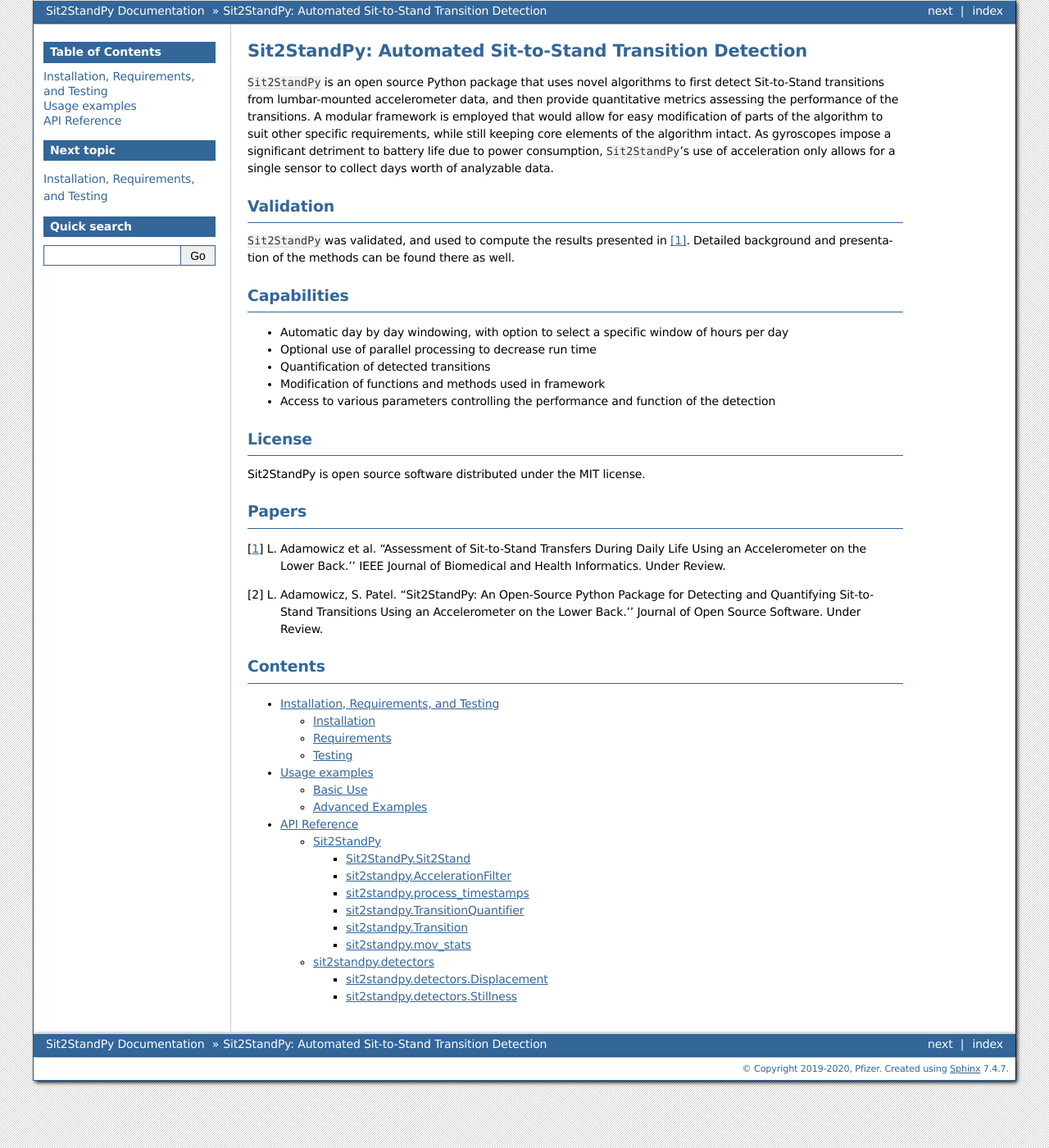
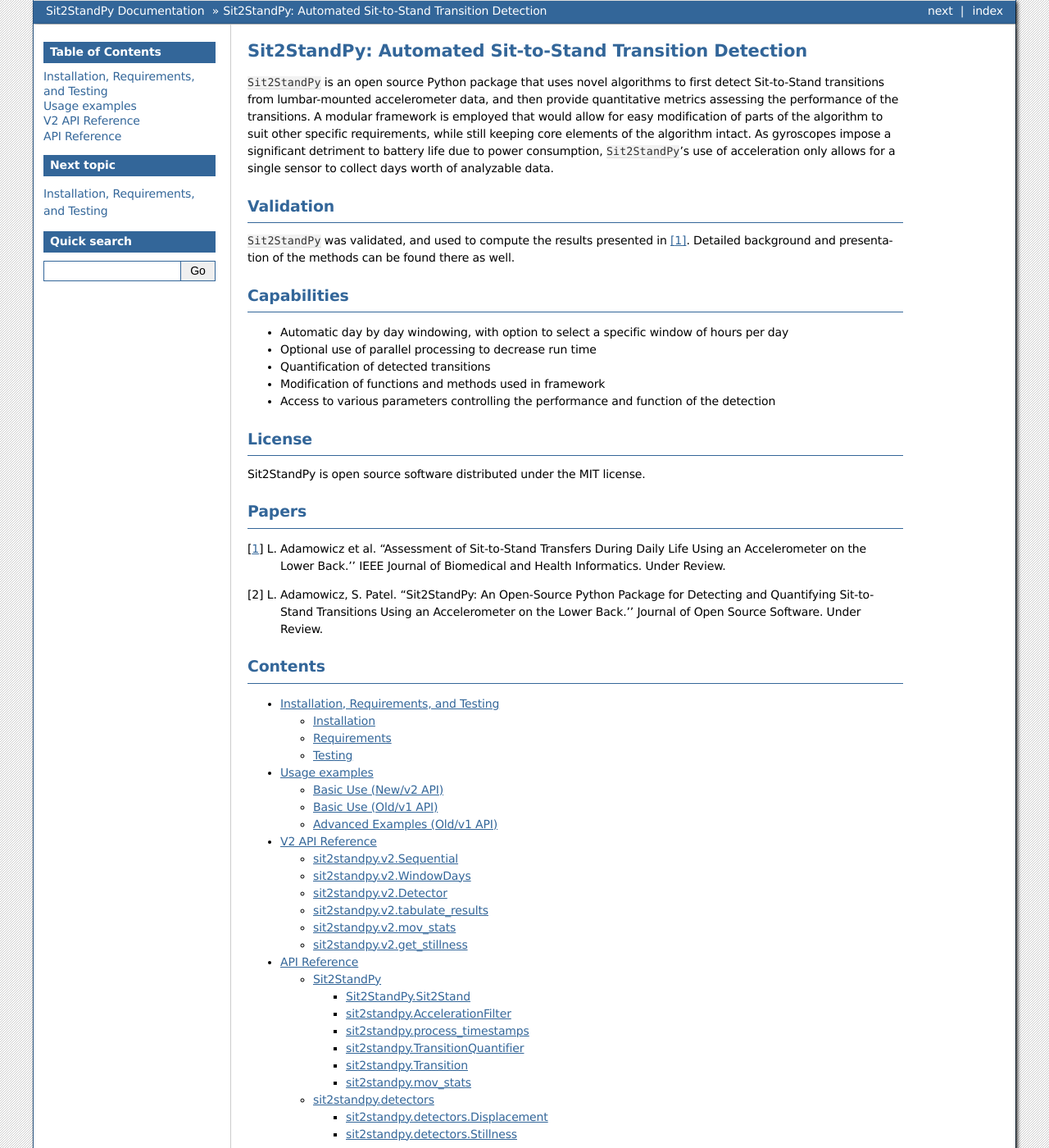
Before and after one commit to pfizer-opensource/sit2standpy, a Sphinx documentation site: the page built from docs/index.rst, in a window 1280 px wide and 1400 px high. Shown: the whole window at 82% size. Built offline with Sphinx 7.4.7, drawn with Linux system fonts in a browser that asks for light colours.

```diff
--- a/docs/index.rst
+++ b/docs/index.rst
@@ -45,4 +45,5 @@ Contents
 
    installation
    usage
+   refv2/index
    ref/index
--- /dev/null
+++ b/docs/refv2/day_window.WindowDays.rst
@@ -0,0 +1,7 @@
+sit2standpy.v2.WindowDays
+------------------------------------
+
+.. currentmodule:: sit2standpy.v2.day_window
+
+.. autoclass:: WindowDays
+    :members:
--- /dev/null
+++ b/docs/refv2/detectors.Detector.rst
@@ -0,0 +1,7 @@
+sit2standpy.v2.Detector
+-----------------------
+
+.. currentmodule:: sit2standpy.v2.detectors
+
+.. autoclass:: Detector
+    :members:
--- /dev/null
+++ b/docs/refv2/filters.AccelerationFilter.rst
@@ -0,0 +1,7 @@
+sit2standpy.v2.AccelerationFilter
+---------------------------------
+
+.. currentmodule:: sit2standpy.v2.filters
+
+.. autoclass:: AccelerationFilter
+    :members:
--- /dev/null
+++ b/docs/refv2/index.rst
@@ -0,0 +1,14 @@
+.. sit2standpy api reference
+
+V2 API Reference
+================
+
+.. toctree::
+  :maxdepth: 3
+
+  pipeline.Sequential
+  day_window.WindowDays
+  detectors.Detector
+  utility.tabulate_results
+  utility.mov_stats
+  utility.get_stillness
--- /dev/null
+++ b/docs/refv2/pipeline.Sequential.rst
@@ -0,0 +1,7 @@
+sit2standpy.v2.Sequential
+-------------------------
+
+.. currentmodule:: sit2standpy.v2.pipeline
+
+.. autoclass:: Sequential
+    :members:
--- /dev/null
+++ b/docs/refv2/utility.get_stillness.rst
@@ -0,0 +1,6 @@
+sit2standpy.v2.get_stillness
+----------------------------
+
+.. currentmodule:: sit2standpy.v2.utility
+
+.. autofunction:: get_stillness
--- /dev/null
+++ b/docs/refv2/utility.mov_stats.rst
@@ -0,0 +1,6 @@
+sit2standpy.v2.mov_stats
+------------------------
+
+.. currentmodule:: sit2standpy.v2.utility
+
+.. autofunction:: mov_stats
--- /dev/null
+++ b/docs/refv2/utility.tabulate_results.rst
@@ -0,0 +1,6 @@
+sit2standpy.v2.tabulate_results
+-------------------------------
+
+.. currentmodule:: sit2standpy.v2.utility
+
+.. autofunction:: tabulate_results
--- a/docs/usage.rst
+++ b/docs/usage.rst
@@ -4,8 +4,39 @@
 Usage examples
 =======================================
 
-Basic Use
----------
+Basic Use (New/v2 API)
+----------------------
+
+Basic usage of ``Sit2StandPy`` to detect transitions in the sample data, using the version 2 API
+
+.. code-block:: python
+
+    >>> import sit2standpy as s2s
+
+    >>> # transform the data into the appropriate format for H5 or dictionary
+    >>> # note that "data_transform_function" is your own function to achieve the
+    >>> # appropriate format
+    >>> # if you are looking for a quick example data loader function, you can
+    >>> # use the one at
+    >>> # https://gist.github.com/LukasAdamowicz/b8481ef32e4beeb77c80f29f34c8045e
+    >>> data = <data_transform/loader_function>(acceleration_data)
+    >>>
+    >>> sequence = s2s.v2.Sequential()
+    >>> # window the data into days using only the hours from 8:00 to 20:00
+    >>> sequence.add(s2s.v2.WindowDays(hours=[8, 20]))
+    >>> # Do the initial filtering and processing required
+    >>> sequence.add(s2s.v2.AccelerationFilter())
+    >>> # Detect the transitions using the stillness constraint
+    >>> sequence.add(s2s.v2.Detector(stillness_constraint=True))
+    >>>
+    >>> sequence.predict(data)  # predict and save the results into data
+    >>>
+    >>> # tabulate the results to a csv for easy reading
+    >>> s2s.v2.tabulate_results(data, path_to_csv_output, method='stillness')
+
+
+Basic Use (Old/v1 API)
+----------------------
 
 Basic usage of ``Sit2StandPy`` to detect transitions in sample data:
 
@@ -44,8 +75,8 @@ Basic usage of ``Sit2StandPy`` to detect transitions in sample data:
     >>> # print the list of Transition objects, stored as a dictionary with the time they occurred
     >>> print(SiSt)
 
-Advanced Examples
------------------
+Advanced Examples (Old/v1 API)
+------------------------------
 
 Using :meth:`sit2standpy.Sit2Stand` automatically does all the preprocessing, filtering, and sit-to-stand transition
 detection for the user. However, this can be broken up into the constituent parts - preprocessing, filtering, and
```
Also changed, not shown: 2 other files.
